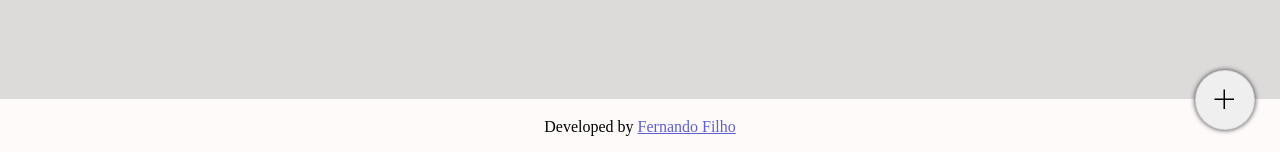
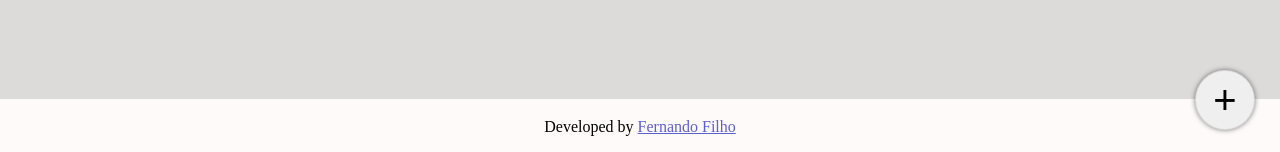
Before and after one commit to Fernando-Filho/Anotacoes, a React (Create React App) app in the folder anotacoes/: page / in a window 1280 px wide. Shown: the part 645-797 px from the top of the page. Built offline with nearby package versions, Linux system fonts and the light colour scheme.

Commit message:
Ajuste no floatButton

```diff
--- a/anotacoes/src/components/Footer/Index.js
+++ b/anotacoes/src/components/Footer/Index.js
@@ -7,9 +7,7 @@ const Footer = ({openCreateNewNote, setOpenCreateNewNote}) => {
     const ToAddButton = () => {
         if(openCreateNewNote === false){
           return(
-            <AddButton onClick={() => setOpenCreateNewNote(true)}>
-              <VscAdd className="More"  size={24}/>
-            </AddButton>
+            <AddButton onClick={() => setOpenCreateNewNote(true)}>+</AddButton>
           )
         }
       }
--- a/anotacoes/src/components/Footer/style.js
+++ b/anotacoes/src/components/Footer/style.js
@@ -33,10 +33,11 @@ export const AddButton = styled.button`
     width: 60rem;
     border-radius: 50%;
     border: solid 1rem rgba(0, 0, 0, 0.1);
-    box-shadow: 0px 0px 5px 0px var(--Preto_2);
+    box-shadow: 0px 0px 5px 0px rgba(0, 0, 0, 0.5);
+    font-size: 40rem;
 
     &:hover{
     transition: .5s;
-    box-shadow: 1px 1px 10px 2px var(--Preto_2);
+    box-shadow: 0px 0px 10px 1px rgba(0, 0, 0, 0.5);
 }
 `
```
